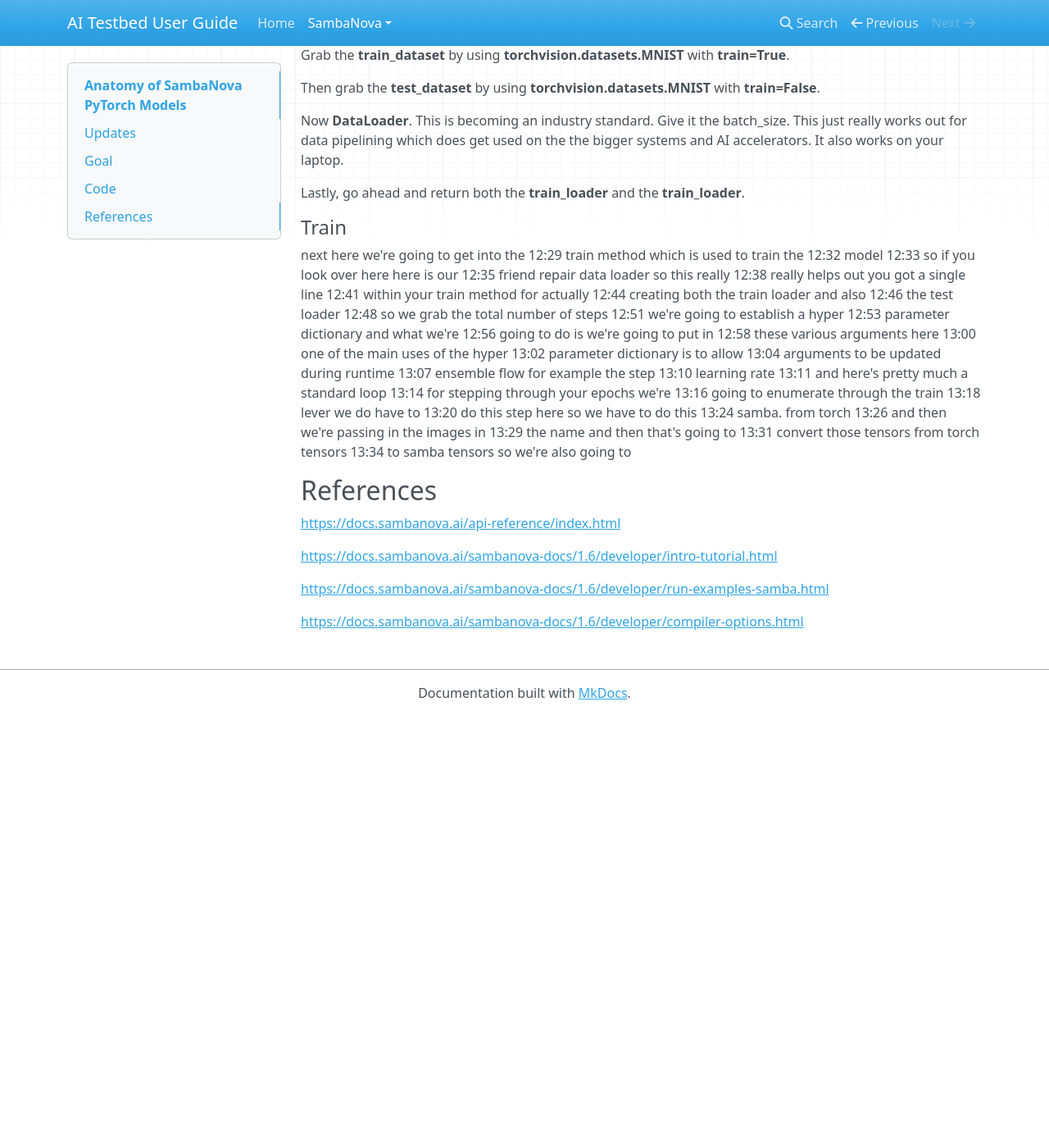
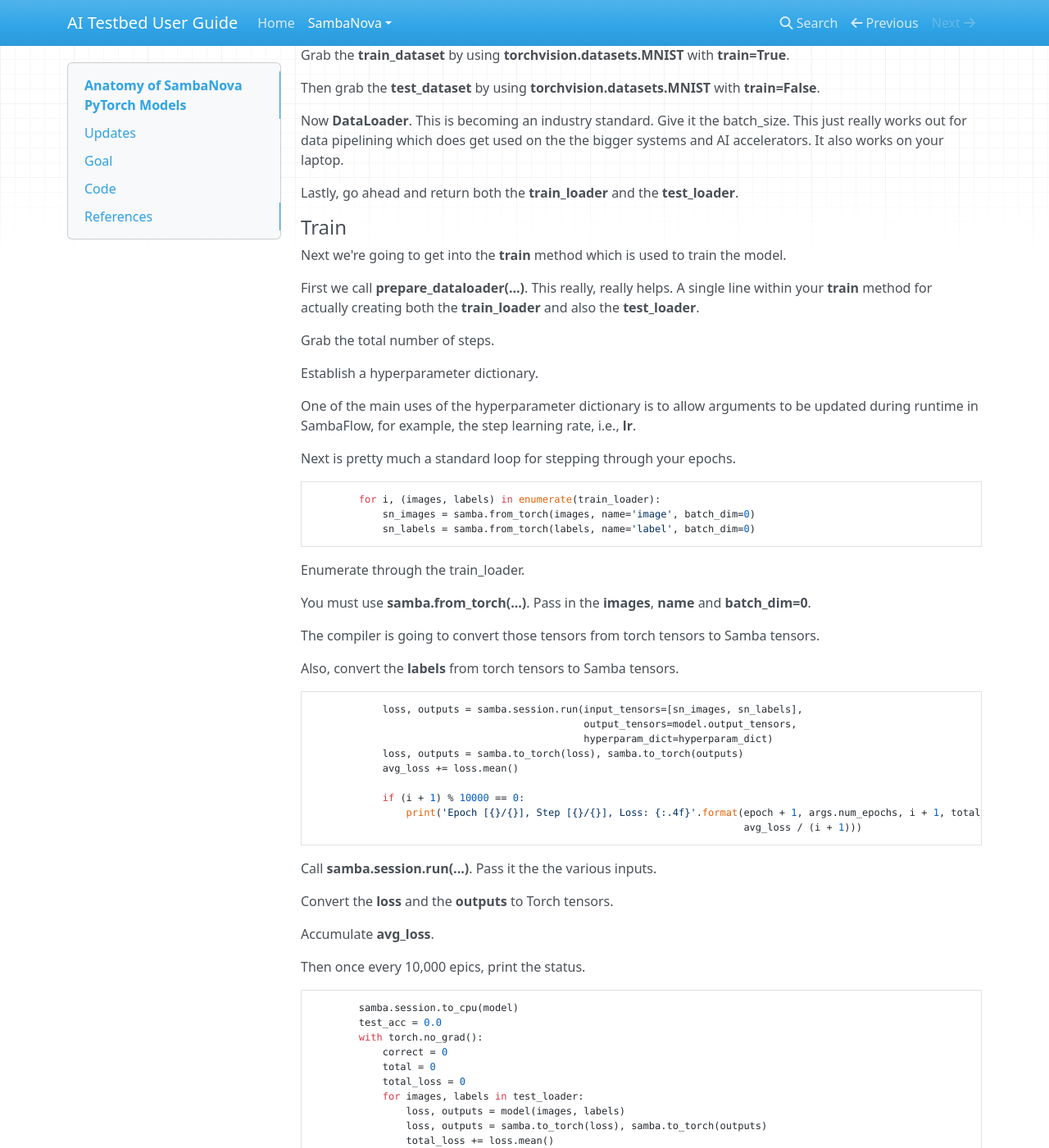
Before and after one commit to argonne-lcf/ai-testbed-userdocs, an MkDocs documentation site: the page built from docs/sambanova/Anatomy+of+SambaNova+PyTorch+Models.md, in a window 1280 px wide and 1400 px high, scrolled down 10167 px. Shown: the whole window at 82% size. Built offline with MkDocs 1.6.1, drawn with Linux system fonts in a browser that asks for light colours; nearby versions of some CDN libraries; before the commit the page ends 11040 px from its top, so only the background shows below that; some of the changed text lies outside the part shown.

Commit message:
Finished Anatomy+of+SambaNova+PyTorch+Models.md.

````diff
--- a/docs/sambanova/Anatomy+of+SambaNova+PyTorch+Models.md
+++ b/docs/sambanova/Anatomy+of+SambaNova+PyTorch+Models.md
@@ -635,68 +635,191 @@
 
 Lastly, go ahead and
 return both the
-**train_loader** and the **train_loader**.
+**train_loader** and the **test_loader**.
 
 #### Train
 
-next here we're going to get into the
-12:29
-train method which is used to train the
-12:32
-model
-12:33
-so if you look over here here is our
-12:35
-friend repair data loader so this really
-12:38
-really helps out you got a single line
-12:41
-within your train method for actually
-12:44
-creating both the train loader and also
-12:46
-the test loader
-12:48
-so we grab the total number of steps
-12:51
-we're going to establish a hyper
-12:53
-parameter dictionary and what we're
-12:56
-going to do is we're going to put in
-12:58
-these various arguments here
-13:00
-one of the main uses of the hyper
-13:02
-parameter dictionary is to allow
-13:04
-arguments to be updated during runtime
-13:07
-ensemble flow for example the step
-13:10
-learning rate
-13:11
-and here's pretty much a standard loop
-13:14
-for stepping through your epochs we're
-13:16
-going to enumerate through the train
-13:18
-lever we do have to
-13:20
-do this step here so we have to do this
-13:24
-samba. from torch
-13:26
-and then we're passing in the images in
-13:29
-the name and then that's going to
-13:31
+Next we're going to get into the
+**train** method which is used to train the
+model.
+
+First we call **prepare_dataloader(...)**.
+This really,
+really helps.
+A single line
+within your **train** method for actually
+creating both the **train_loader** and also
+the **test_loader**.
+
+Grab the total number of steps.
+
+Establish a hyperparameter dictionary.
+
+One of the main uses of the hyperparameter dictionary is to allow
+arguments to be updated during runtime in
+SambaFlow, for example, the step
+learning rate, i.e., **lr**.
+
+Next is pretty much a standard loop
+for stepping through your epochs.
+
+```python
+        for i, (images, labels) in enumerate(train_loader):
+            sn_images = samba.from_torch(images, name='image', batch_dim=0)
+            sn_labels = samba.from_torch(labels, name='label', batch_dim=0)
+```
+
+Enumerate through the train_loader.
+
+You must use
+**samba.from_torch(...)**.
+Pass in the **images**,
+**name** and **batch_dim=0**.
+
+The compiler is going to
 convert those tensors from torch tensors
-13:34
-to samba tensors so we're also going to
+to Samba tensors.
 
+Also, convert the **labels** from torch tensors to
+Samba tensors.
+
+```python
+            loss, outputs = samba.session.run(input_tensors=[sn_images, sn_labels],
+                                              output_tensors=model.output_tensors,
+                                              hyperparam_dict=hyperparam_dict)
+            loss, outputs = samba.to_torch(loss), samba.to_torch(outputs)
+            avg_loss += loss.mean()
+
+            if (i + 1) % 10000 == 0:
+                print('Epoch [{}/{}], Step [{}/{}], Loss: {:.4f}'.format(epoch + 1, args.num_epochs, i + 1, total_step,
+                                                                         avg_loss / (i + 1)))
+```
+
+Call **samba.session.run(...)**.
+Pass it
+the the various inputs.
+
+Convert the **loss** and the **outputs** to
+Torch tensors.
+
+Accumulate **avg_loss**.
+
+Then
+once every 10,000 epics, print the status.
+
+```python
+        samba.session.to_cpu(model)
+        test_acc = 0.0
+        with torch.no_grad():
+            correct = 0
+            total = 0
+            total_loss = 0
+            for images, labels in test_loader:
+                loss, outputs = model(images, labels)
+                loss, outputs = samba.to_torch(loss), samba.to_torch(outputs)
+                total_loss += loss.mean()
+                _, predicted = torch.max(outputs.data, 1)
+                total += labels.size(0)
+                correct += (predicted == labels).sum()
+
+            test_acc = 100.0 * correct / total
+            print('Test Accuracy: {:.2f}'.format(test_acc),
+                  ' Loss: {:.4f}'.format(total_loss.item() / (len(test_loader))))
+
+        if args.acc_test:
+            assert args.num_epochs == 1, "Accuracy test only supported for 1 epoch"
+            assert test_acc > 91.0 and test_acc < 92.0, "Test accuracy not within specified bounds."
+```
+
+Control is still within the
+epoch loop.
+
+Use **samba.session.to_cpu(model)** to move the
+model to the cpu to do
+some testing.
+
+Check
+the **test_acc** by using the
+**test_loader** instead of the
+**train_loader** .
+
+Using the **test_loader**,
+get **images** and **labels** for
+the next batch.
+
+Calculate the **loss** and the **outputs**.
+
+Ultimately, calculate
+the number correct by summing those up.
+
+Then calculate the
+test accuracy, **test_acc**, by taking the number
+**correct** divided by the **total** number times one hundred.
+
+There's also a command
+line argument for an accuracy test.
+It is only going to run one epic
+and make sure that the test accuracy is
+between 91 and 92 percent.
+
+That wraps that up for the **train**
+method. Let's step on into the **test**
+method.
+
+#### Test Method
+
+Let's step on into the **test**
+method. The **test** method is going
+to compare the results from the CPU
+to the RDU. The method will check
+if the results are accurate enough.
+
+```python
+def test(args: argparse.Namespace, model: nn.Module, inputs: Tuple[samba.SambaTensor],
+         outputs: Tuple[samba.SambaTensor]) -> None:
+    """Test the model by compairing the Samba and Torch outputs."""
+    samba.session.tracing = False
+    outputs_gold = model(*inputs)
+
+    outputs_samba = samba.session.run(input_tensors=inputs,
+                                      output_tensors=outputs,
+                                      data_parallel=args.data_parallel,
+                                      reduce_on_rdu=args.reduce_on_rdu)
+
+    # check that all samba and torch outputs match numerically
+    for i, (output_samba, output_gold) in enumerate(zip(outputs_samba, outputs_gold)):
+        print('samba:', output_samba)
+        print('gold:', output_gold)
+        samba.utils.assert_close(output_samba, output_gold, f'forward output #{i}', threshold=3e-3)
+
+    if not args.inference:
+        # training mode, check two of the gradients
+        torch_loss, torch_gemm_out = outputs_gold
+        torch_loss.mean().backward()
+
+        # we choose two gradients from different places to test numerically
+        gemm1_grad_gold = model.ffn.gemm1.weight.grad
+        gemm1_grad_samba = model.ffn.gemm1.weight.sn_grad
+
+        samba.utils.assert_close(gemm1_grad_gold, gemm1_grad_samba, 'ffn__gemm1__weight__grad', threshold=3e-3)
+```
+
+Pass **inputs** to the
+**model** to get the outputs and call them gold standard, **outputs_gold**.
+
+Use **samba.session.run(...)**
+with the various inputs and
+call these outputs **outputs_samba**.
+
+Go through all of these
+to ensure
+that they are approximately the same.
+
+If not doing inference then
+the script is in the training mode.
+Check the gradients from
+the CPU and from the RDU and make sure that
+they're close enough.
 
 ## References
 
````
